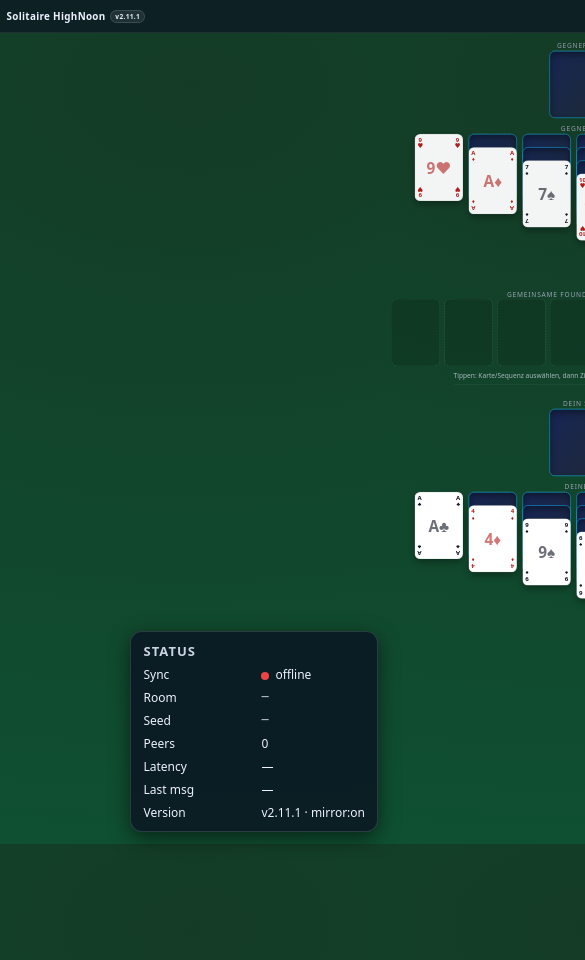
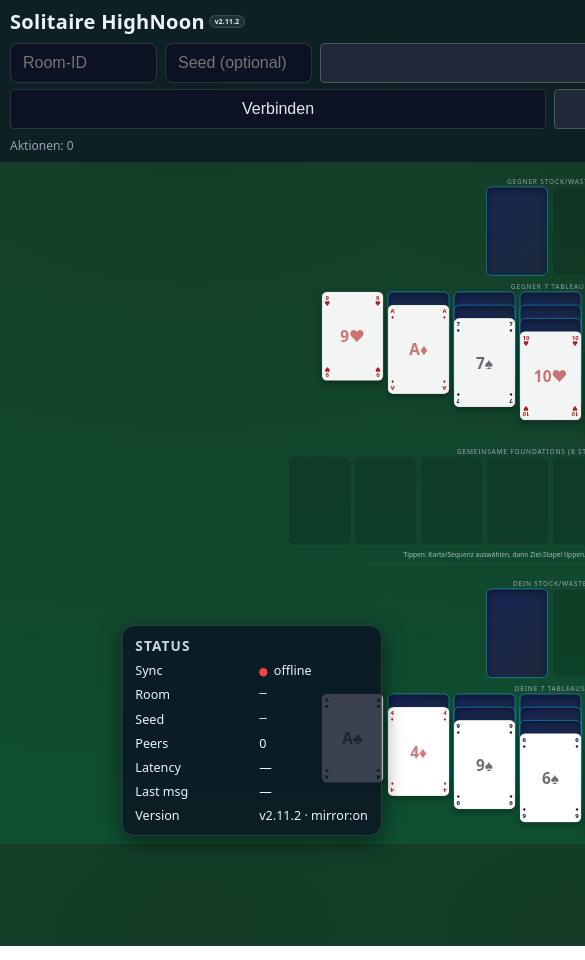
Before and after one commit to micmuller/solitaire-race, a website: page public/index.html in a window 390 px wide. Shown: the top 960 px of the page, 585 px wide, since content can reach past the window. Drawn offline with Linux system fonts and the light colour scheme.

Commit message:
v2.11.2: iOS GUI in Portrait mode optimiert.

```diff
--- a/public/index.html
+++ b/public/index.html
@@ -301,6 +301,99 @@
       padding: calc(10px * var(--ui-scale)) calc(12px * var(--ui-scale));
       border-radius: calc(10px * var(--ui-scale));
     }
+
+       /* --- iPad 12.9" Hochformat: Touch-Layout + große Karten + Board weiter oben --- */
+@media screen and (max-width: 1024px) and (orientation: portrait) {
+
+  /* Karten deutlich größer auf dem iPad */
+  :root {
+    --card-w: 110px;   /* Breite der Karte */
+    --card-h: 160px;   /* Höhe der Karte */
+    --stack-yd: 30px;  /* vertikaler Versatz im Tableau */
+  }
+
+  /* BODY: etwas weniger Abstand, Standard bleibt */
+  body {
+    grid-template-rows: auto 1fr;
+    gap: 6px;
+  }
+
+  /* HEADER: zwei Zeilen, Touch-freundliche Inputs/Buttons */
+  header {
+    flex-direction: column;
+    align-items: stretch;
+    gap: 6px;
+    padding: 8px 10px;
+  }
+
+  header h1 {
+    font-size: 20px;
+    margin-bottom: 2px;
+  }
+
+  header .controls {
+    margin-left: 0;
+    width: 100%;
+    display: flex;
+    flex-wrap: wrap;
+    row-gap: 6px;
+    column-gap: 8px;
+    justify-content: flex-start;
+  }
+
+  /* Eingaben + Buttons: schön breit / hoch zum Tippen */
+  header .controls input,
+  header .controls button {
+    flex: 1 1 calc(50% - 8px);   /* zwei Elemente pro Zeile */
+    min-width: 0;
+    font-size: 16px;
+    padding: 10px 12px;
+  }
+
+  /* "Aktionen: X" in eigene schmale Zeile */
+  header .controls .small {
+    flex: 1 1 100%;
+    font-size: 12px;
+    text-align: left;
+    margin-top: 2px;
+  }
+
+  /* BOARD: weiter nach oben, nicht mehr mittig */
+  .board-wrapper {
+    width: 1100px;
+    height: 760px;
+
+    /* ganz wichtig: nicht mehr zentriert im Grid, sondern oben */
+    align-items: flex-start;
+    justify-content: center;
+    align-self: start;
+    justify-self: center;
+    place-self: start center;
+
+    margin-top: 0;          /* nur falls du vorher mit margin gespielt hast */
+    transform-origin: top center;
+  }
+
+  /* Etwas engere Abstände für das größere Kartenset */
+  .tableau {
+    gap: 8px;
+  }
+  .stack,
+  .pile,
+  .foundation {
+    margin: 0;
+  }
+
+  /* Status-Overlay leicht größer und näher am Board */
+  .overlay {
+    bottom: 8px;
+    right: 8px;
+    transform-origin: bottom right;
+    transform: scale(1.05);
+  }
+}s
+
+
   </style>
 </head>
 <body>
--- a/public/js/game.js
+++ b/public/js/game.js
@@ -1,6 +1,6 @@
 // game.js – main script for Solitaire HighNoon
 // Version wird hier gesetzt; scaling.js / UI lesen sie aus
-const VERSION = '2.11.1';   // <– hier änderst du künftig die Version
+const VERSION = '2.11.2';   // <– hier änderst du künftig die Version
 window.VERSION = VERSION;
 
 /* ============================================================
@@ -18,6 +18,7 @@ window.VERSION = VERSION;
    - v2.10.4: Mirror Robuster
    - v2.11.0: Gegnerischer Move sichtbar als "Geisterkarte" (Ghost Card)
    - v2.11.1: CSS angepasst auf neue Kartenlayouts (4 Ecken + Mitte)
+   - v2.11.2: iOS GUI in Portrait mode optimiert.
    ============================================================ */
 (function(){
 
```
